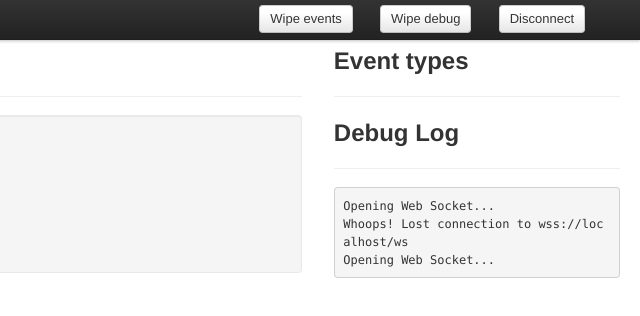
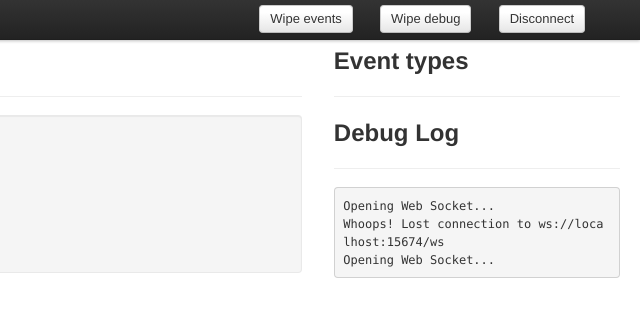
Before and after one commit to reinvented-stuff/ws-monitor, a plain HTML site: page src/index.html in a window 1280 px wide. Shown: the full height of the page, 640-1280 px from the left. Drawn offline with nearby package versions, Linux system fonts and the light colour scheme; a small style sheet from the web is missing.

Commit message:
[Change] Connection params now fit the dev env setup

```diff
--- a/src/index.html
+++ b/src/index.html
@@ -108,10 +108,10 @@
 
     var current_type = null;
 
-    rmq_receive = "/exchange/receive_v2"
+    rmq_receive = "/exchange/dev_loopback"
     // rmq_receive = "/exchange/send"
-    rmq_send = "/exchange/send_v2/routingtag1"
-    url = "wss://localhost/ws";
+    rmq_send = "/exchange/dev_loopback/routingtag1"
+    url = "ws://localhost:15674/ws";
     client = Stomp.client(url);
 
 
```
